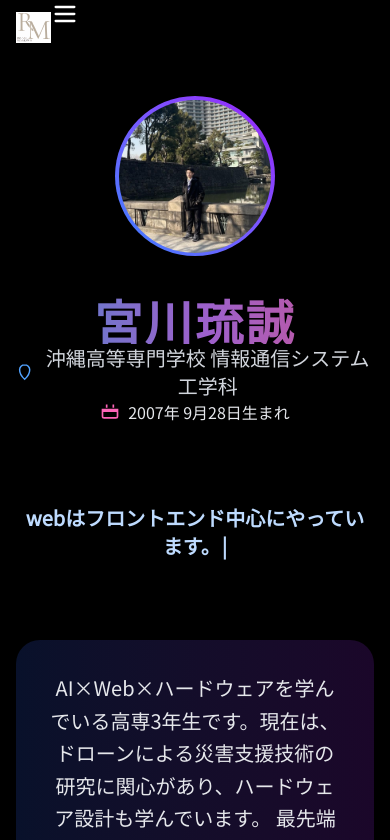
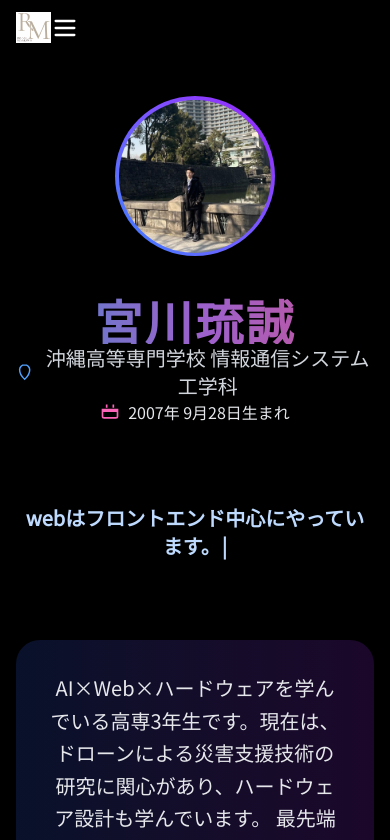
Before and after one commit to MiyaRyu9/Miyakawa-s-portfolio, a Next.js app: page / in a window 390 px wide. Shown: the top 840 px of the page. Built offline with nearby package versions, Linux system fonts and the light colour scheme.

Commit message:
change header

```diff
--- a/src/app/components/Header.tsx
+++ b/src/app/components/Header.tsx
@@ -13,7 +13,7 @@ const Header = () => {
   return (
     <>
       <header className="fixed top-0 w-full bg-black/70 backdrop-blur-md z-50 shadow-md px-4 py-3">
-        <div className="relative flex items-center w-full">
+        <div className="flex items-center w-full">
           <div className="flex items-center space-x-3">
             <Image src="/images/favicon.svg" alt="" width={35} height={35} />
 
@@ -37,7 +37,7 @@ const Header = () => {
           </div>
 
           {/* モバイル用ハンバーガーメニュー */}
-          <button onClick={() => setIsOpen(!isOpen)} className="md:hidden text-white absolte right-4 top-1/2 transform -translate-y-1/2">
+          <button onClick={() => setIsOpen(!isOpen)} className="md:hidden text-white ml-auto">
             {isOpen ? <X size={28} /> : <Menu size={28} />}
           </button>
         </div>
```
